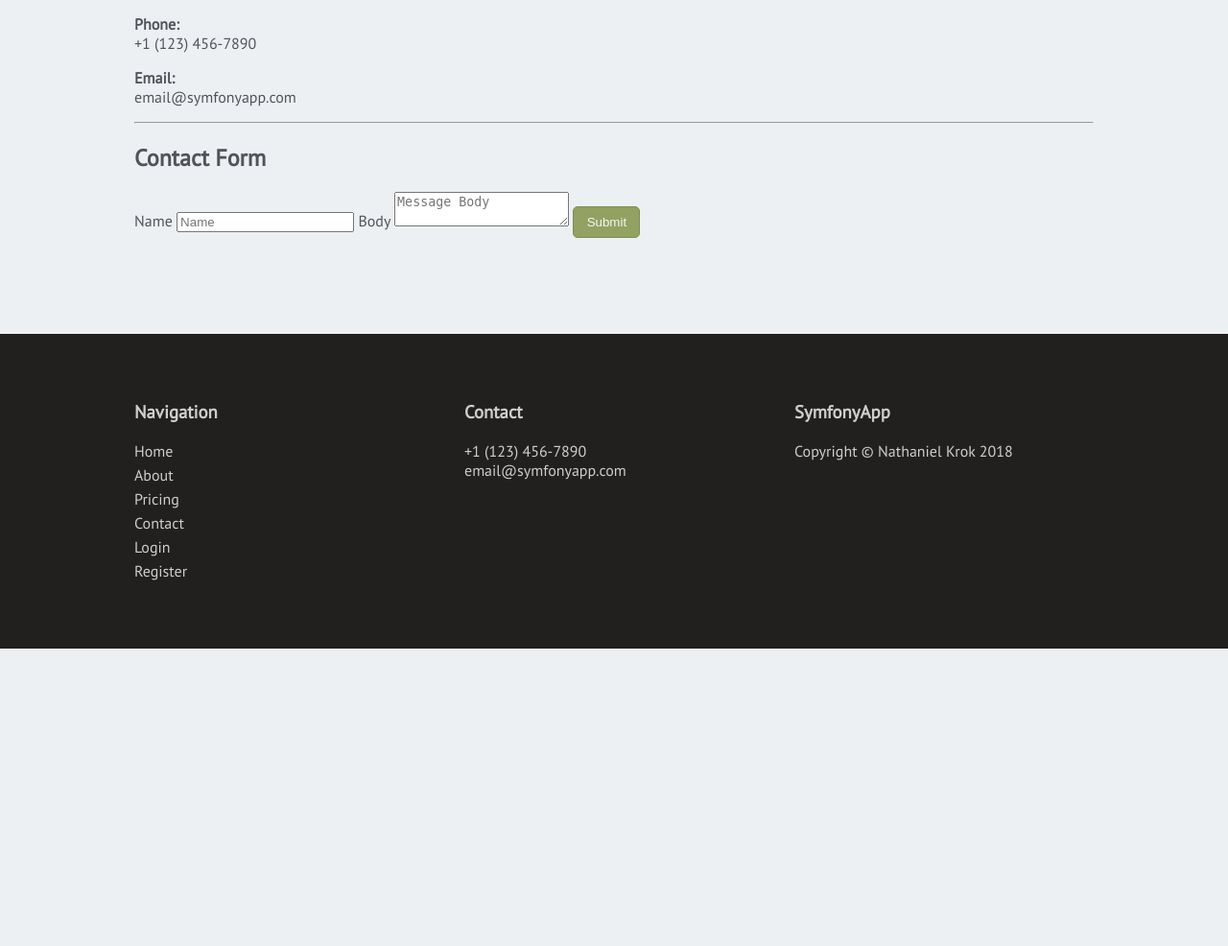
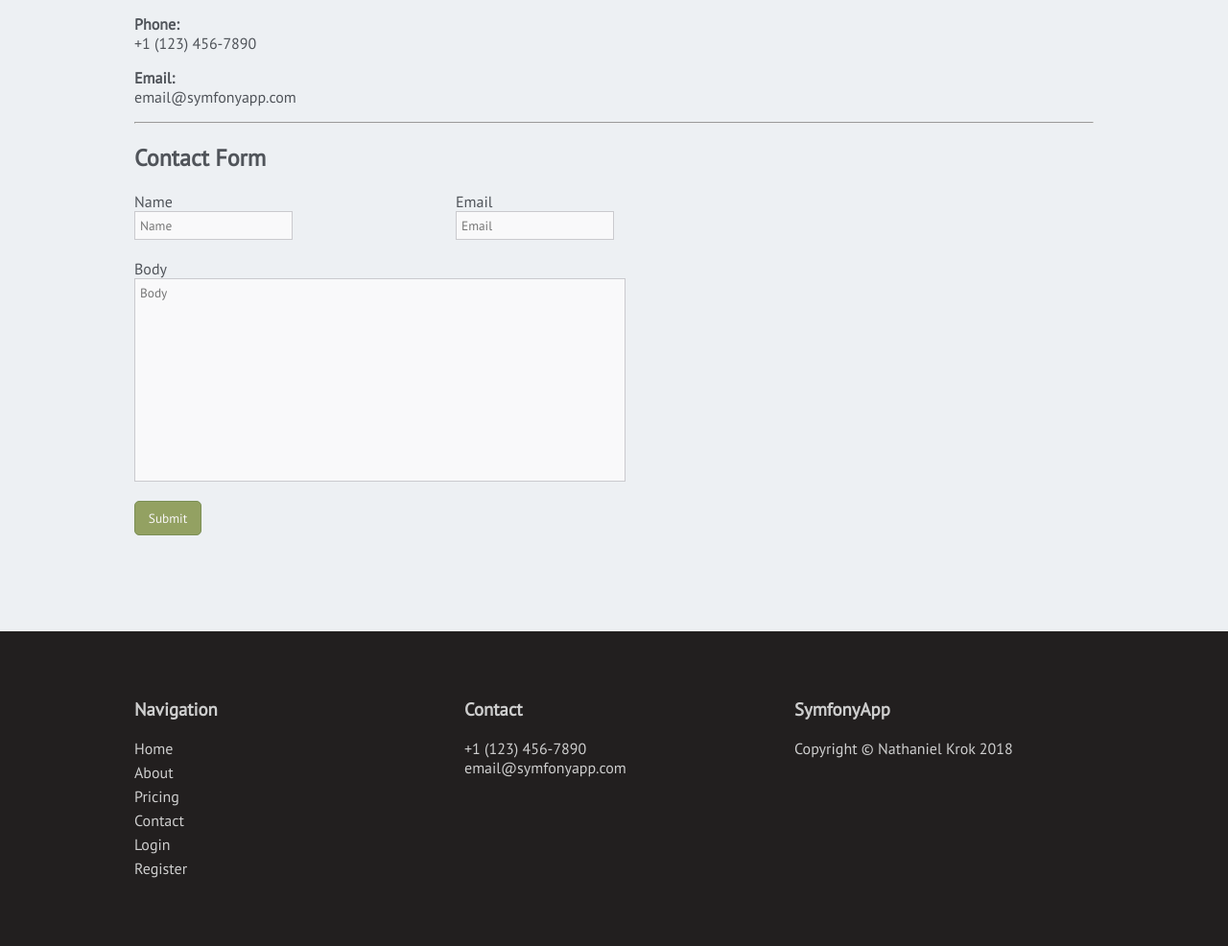
Before and after one commit to cm8check/SymfonyTestApp, a Symfony app: template templates/contact.html.twig in a window 1280 px wide. Shown: the part 213-1199 px from the top of the page at 96% size. Before the commit the page ends 889 px from the top, so only its background shows below. Run offline with Twig, Linux system fonts and the light colour scheme; the template is opened without the code that fills it, so the values that code supplies are empty; form fields are guessed from the names that the template uses; some libraries are stand-ins or nearby versions.

Commit message:
symfony form integration; form validation; getting form data

```diff
--- a/composer.json
+++ b/composer.json
@@ -9,9 +9,13 @@
         "symfony/asset": "^3.4",
         "symfony/console": "^3.4",
         "symfony/flex": "^1.0",
+        "symfony/form": "^3.4",
         "symfony/framework-bundle": "^3.4",
         "symfony/lts": "^3",
+        "symfony/security": "^3.4",
+        "symfony/security-csrf": "^3.4",
         "symfony/twig-bundle": "^3.4",
+        "symfony/validator": "^3.4",
         "symfony/yaml": "^3.4"
     },
     "require-dev": {
--- a/config/services.yaml
+++ b/config/services.yaml
@@ -1,6 +1,7 @@
 # Put parameters here that don't need to change on each machine where the app is deployed
 # https://symfony.com/doc/current/best_practices/configuration.html#application-related-configuration
 parameters:
+    locale: 'en'
 
 services:
     # default configuration for services in *this* file
--- a/public/css/style.css
+++ b/public/css/style.css
@@ -1,27 +1,8 @@
-.pricing-grid {
-    display: grid;
-    grid-template-columns: 1fr 1fr 1fr;
-    grid-gap: 2em;
-    margin: auto;
-}
-
-.pricing-grid > div {
-    max-width: 350px;
-    border: 2px #a8a8a8 solid;
-    border-radius: 3px;
-    padding: 10px 15px 30px 15px;
-    text-align: center;
-    background-color: #dee1e4;
-}
-
-.pricing-grid .button {
-    background-color: #93a162;
-    border-color: #7b8f55;
-}
-
 .login-buttons {
     margin-top: 20px;
 }
+
+/* button stuff  */
 
 .button {
     padding: 8px 12px;
@@ -48,6 +29,8 @@
     border-color: #7b8f55;
 }
 
+/* social media squares on index page */
+
 .social-media-squares img {
     max-width: 48px;
     padding-right: 17px;
@@ -59,11 +42,74 @@
     transform: scale(1.2, 1.2);
 }
 
+/* index layout */
+
 .index-grid-wrapper {
     display: grid;
     grid-template-columns: 3fr 1fr;
     grid-gap: 2em;
 }
+
+/* pricing layout */
+
+.pricing-grid {
+    display: grid;
+    grid-template-columns: 1fr 1fr 1fr;
+    grid-gap: 2em;
+    margin: auto;
+}
+
+.pricing-grid > div {
+    max-width: 350px;
+    border: 2px #a8a8a8 solid;
+    border-radius: 3px;
+    padding: 10px 15px 30px 15px;
+    text-align: center;
+    background-color: #dee1e4;
+}
+
+.pricing-grid .button {
+    background-color: #93a162;
+    border-color: #7b8f55;
+}
+
+/* form styling */
+
+form {
+    width: 100%;
+    max-width: 500px;
+}
+
+input, textarea {
+    background-color: #f9f9fa;
+    display: block;
+    margin-bottom: 20px;
+    padding: 5px;
+    font-family: inherit;
+    border: 1px #cacace solid;
+}
+
+.submit {
+    cursor: pointer;
+}
+
+textarea {
+    resize: none;
+    width: 100%;
+    height: 200px;
+}
+
+#contact-email-field {
+    float: right;
+}
+
+@media (max-width: 500px) {
+    #contact-email-field {
+        float: none;
+    }
+}
+
+/* list styling */
 
 .box-list {
     padding: 0px;
@@ -93,6 +139,8 @@
     color: inherit;
 }
 
+/* long banner styling */
+
 .banner {
     border-radius: 3px;
     background-color: #792f2f;
@@ -103,6 +151,8 @@
     font-size: 23px;
     text-align: center;
 }
+
+/* site-wide styling */
 
 main {
     margin-top: 40px;
--- a/templates/contact.html.twig
+++ b/templates/contact.html.twig
@@ -1,4 +1,4 @@
-{% extends 'base.html.twig' %}
+{% extends "base.html.twig" %}
 
 {% block main %}
 <h1>Contact Us</h1>
@@ -19,13 +19,25 @@
 
 <h2>Contact Form</h2>
 
-<form method="POST" action="{{ path('contactFormPost') }}" accept-charset="UTF-8">
-    <label for="name">Name</label>
-    <input class="form-field" placeholder="Name" name="name" type="text" value="" id="name">
+{{ form_start(form) }}
+    <div id="contact-email-field">
+        {{ form_label(form.email) }}
+        {{ form_widget(form.email, {"attr": {"placeholder": "Email"}}) }}
+        {{ form_errors(form.email) }}
+    </div>
 
-    <label for="body">Body</label>
-    <textarea class="form-textarea" placeholder="Message Body" name="body"></textarea>
+    <div>
+        {{ form_label(form.name) }}
+        {{ form_widget(form.name, {"attr": {"placeholder": "Name"}}) }}
+        {{ form_errors(form.name) }}
+    </div>
 
-    <input class="button green" type="submit" value="Submit">
-</form>
+    <div>
+        {{ form_label(form.body) }}
+        {{ form_widget(form.body, {"attr": {"placeholder": "Body"}}) }}
+        {{ form_errors(form.body) }}
+    </div>
+
+    <input class="submit button green" type="submit" value="Submit">
+{{ form_end(form) }}
 {% endblock %}
```
Also changed, not shown: src/Controller/ContactFormController.php (deleted, +0 -18 lines), src/Controller/RoutesController.php (+30 -2 lines), 4 other files.
